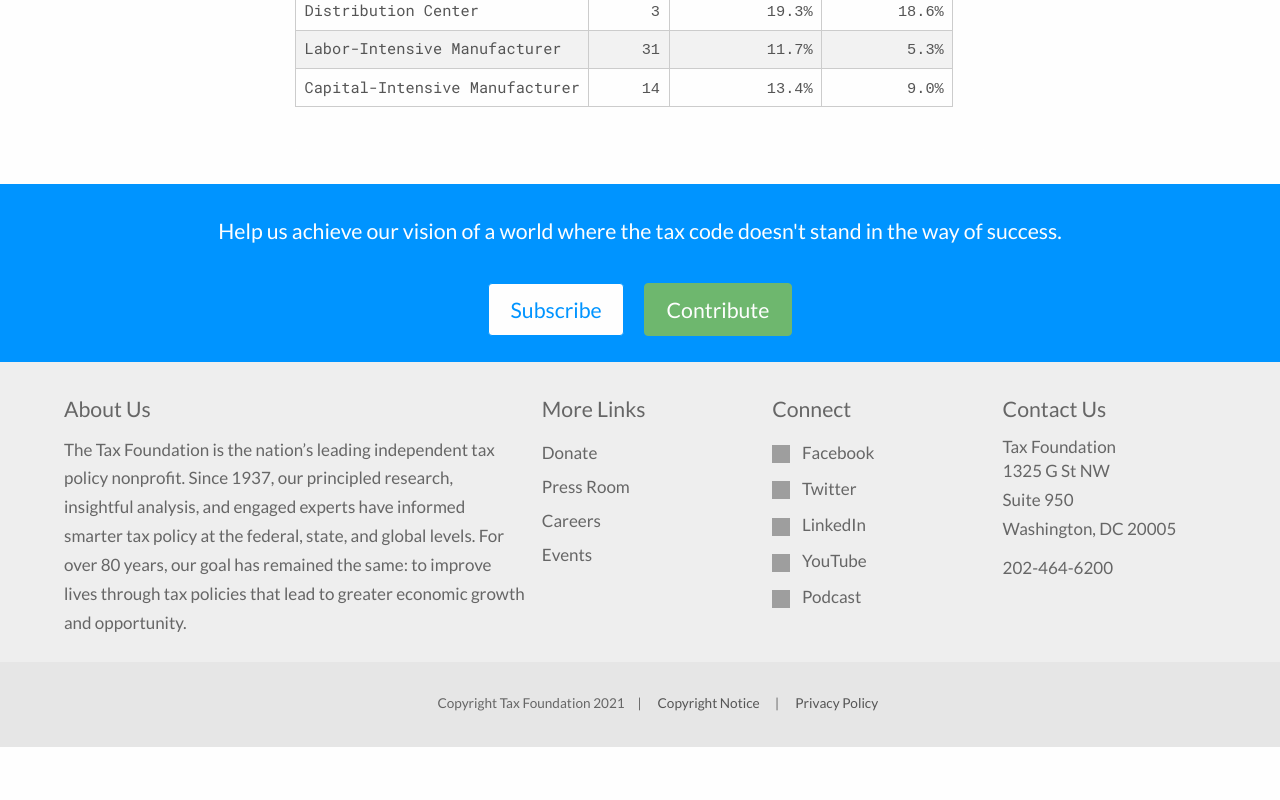
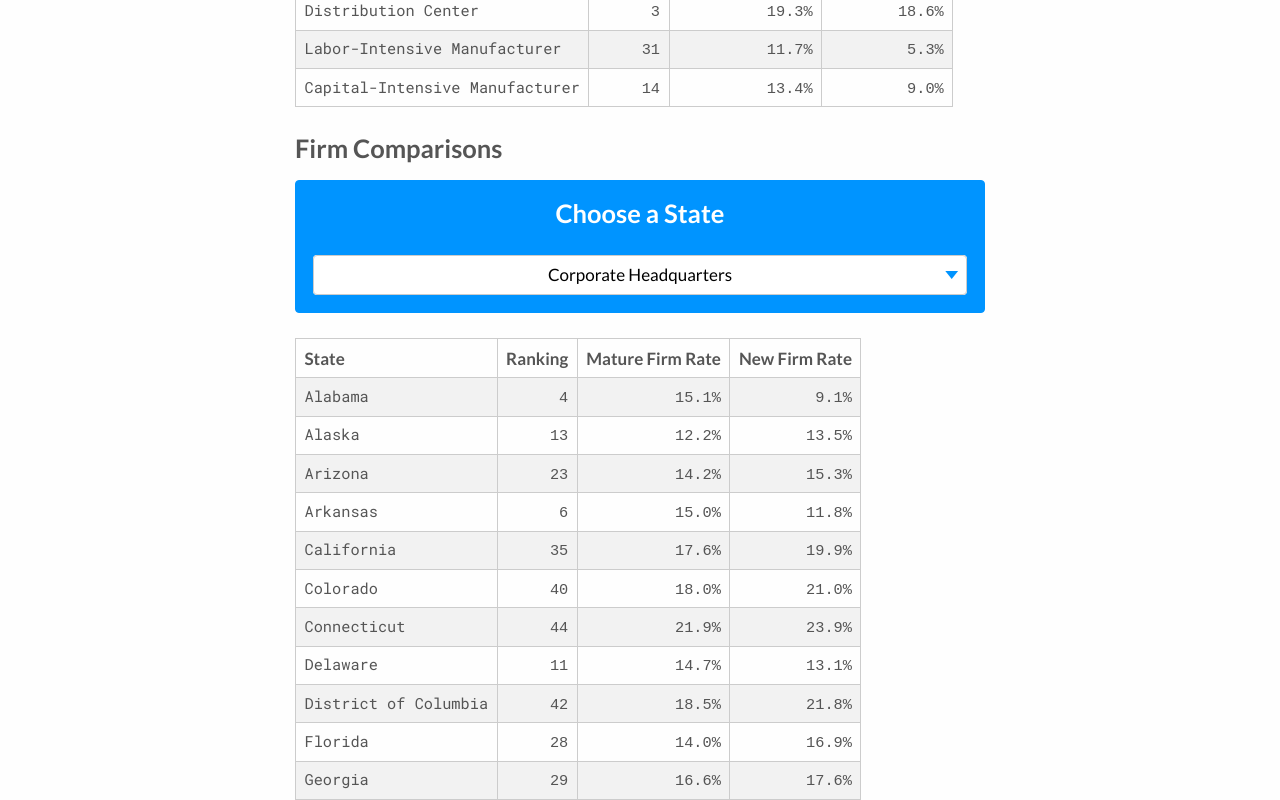
Before and after one commit to TaxFoundation/location-matters-2021, a React (Create React App) app: page / in a window 1280 px wide. Shown: the part 1320-2120 px from the top of the page. Before the commit the page ends 2067 px from the top, so only its background shows below. Built offline with nearby package versions, Linux system fonts and the light colour scheme; grey boxes are pictures that could not be loaded.

Commit message:
Add table for comparing single firm across states

```diff
--- a/src/App.tsx
+++ b/src/App.tsx
@@ -1,11 +1,13 @@
 import React, { useState, useEffect } from 'react';
 
 import data from './data/location-matters-data.json';
+import STATES from './data/states.json';
 // import text from './data/lm-text.json';
 
-import StateSelect from './components/StateSelect';
+import Select from './components/Select';
 import BarChart from './components/chart/BarChart';
 import StateTable from './components/StateTable';
+import FirmTable from './components/FirmTable';
 
 function App(): JSX.Element {
   const [usState, setUsState] = useState<number>(1);
@@ -19,9 +21,14 @@ function App(): JSX.Element {
     <div>
       {stateData && (
         <>
-          <StateSelect value={usState} setValue={setUsState} />
+          <Select
+            options={STATES.map(s => ({ id: s.fips, name: s.name }))}
+            value={usState}
+            setValue={setUsState}
+          />
           <BarChart state={stateData.name} firms={stateData.firms}></BarChart>
           <StateTable data={stateData}></StateTable>
+          <FirmTable data={data as StateData[]}></FirmTable>
         </>
       )}
     </div>
--- /dev/null
+++ b/src/components/FirmTable.tsx
@@ -0,0 +1,60 @@
+import React, { useState } from 'react';
+
+import { formatter } from '../helpers';
+import Select from './Select';
+import NumericCell from './NumericCell';
+import _firmTypes from '../data/firm-types.json';
+const firmTypes: string[] = _firmTypes;
+
+const getFirm = (data: StateData, firm: string): Firm | null => {
+  const firmObject = data.firms.find(f => f.name === firm);
+  if (firmObject) {
+    return firmObject;
+  }
+  return null;
+};
+
+const format = (value: number | undefined): string | null => {
+  if (value) return formatter(value);
+  return null;
+};
+
+const FirmTable: React.VFC<{ data: StateData[] }> = ({ data }) => {
+  const [firm, setFirm] = useState(0);
+  return (
+    <div>
+      <h2>Firm Comparisons</h2>
+      <Select
+        options={firmTypes.map((s, i) => ({ id: i, name: s }))}
+        value={firm}
+        setValue={setFirm}
+      />
+      <table>
+        <thead>
+          <tr>
+            <th>State</th>
+            <th>Ranking</th>
+            <th>Mature Firm Rate</th>
+            <th>New Firm Rate</th>
+          </tr>
+        </thead>
+        <tbody>
+          {data.map(state => (
+            <tr key={state.fips}>
+              <td>{state.name}</td>
+              <NumericCell>{getFirm(state, firmTypes[firm])?.rank}</NumericCell>
+              <NumericCell>
+                {format(getFirm(state, firmTypes[firm])?.tetr.old)}
+              </NumericCell>
+              <NumericCell>
+                {format(getFirm(state, firmTypes[firm])?.tetr.new)}
+              </NumericCell>
+            </tr>
+          ))}
+        </tbody>
+      </table>
+    </div>
+  );
+};
+
+export default FirmTable;
--- a/src/components/StateSelect.tsx
+++ b/src/components/Select.tsx
@@ -1,7 +1,5 @@
 import React from 'react';
 import styled from 'styled-components';
-
-import STATES from '../data/states.json';
 
 const Container = styled.div`
   background-color: #0094ff;
@@ -39,7 +37,7 @@ const SelectContainer = styled.div`
   }
 `;
 
-const Select = styled.select`
+const StyledSelect = styled.select`
   appearance: none;
   background-color: transparent;
   cursor: pointer;
@@ -50,33 +48,37 @@ const Select = styled.select`
   z-index: 1;
 `;
 
+interface ISelectOption {
+  id: number;
+  name: string;
+}
+
 interface ISelectProps {
+  options: ISelectOption[];
   value: number;
   setValue: (value: number) => void;
 }
 
-const StateSelect = ({ value, setValue }: ISelectProps): JSX.Element => {
+const Select = ({ options, value, setValue }: ISelectProps): JSX.Element => {
   return (
     <Container>
       <Heading>Choose a State</Heading>
       <SelectContainer>
-        <Select
+        <StyledSelect
           name="state-select"
           id="state-select"
           value={value}
           onChange={e => setValue(+e.target.value)}
         >
-          {STATES
-            // .sort((a, b) => a.id - b.id)
-            .map(state => (
-              <option key={state.fips} value={state.fips}>
-                {state.name}
-              </option>
-            ))}
-        </Select>
+          {options.map(option => (
+            <option key={option.name} value={option.id}>
+              {option.name}
+            </option>
+          ))}
+        </StyledSelect>
       </SelectContainer>
     </Container>
   );
 };
 
-export default StateSelect;
+export default Select;
```
